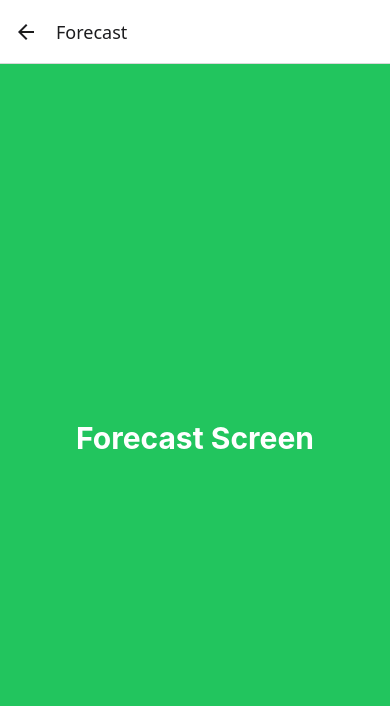
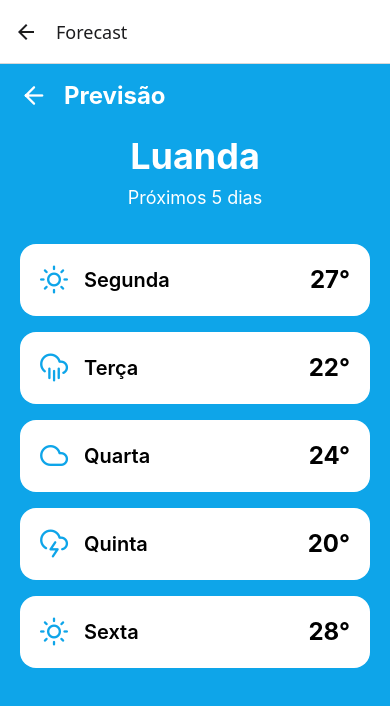
Before and after one commit to agregoo/weather-app, a React Native app: screen /Forecast in a window 390 px wide. Shown: the top 706 px of the page. Built offline with nearby package versions, Linux system fonts and the light colour scheme.

Commit message:
refactor: atualizada a tela ForecastScreen

```diff
--- a/src/navigation/AppNavigator.tsx
+++ b/src/navigation/AppNavigator.tsx
@@ -11,21 +11,11 @@ export default function AppNavigation() {
   return (
     <NavigationContainer>
       <Stack.Navigator>
+        <Stack.Screen name="Home" component={HomeScreen} />
 
-                <Stack.Screen
-                    name="Home"
-                    component={HomeScreen}
-                />
+        <Stack.Screen name="Details" component={DetailsScreen} />
 
-                <Stack.Screen
-                    name="Details"
-                    component={DetailsScreen}
-                />
-
-                <Stack.Screen
-                    name="Forecast"
-                    component={ForecastScreen}
-                />
+        <Stack.Screen name="Forecast" component={ForecastScreen} />
       </Stack.Navigator>
     </NavigationContainer>
   );
--- a/src/screens/DetailsScreen.tsx
+++ b/src/screens/DetailsScreen.tsx
@@ -6,113 +6,68 @@ export default function DetailsScreen({ navigation }: any) {
   return (
     <SafeAreaView className="flex-1 bg-sky-500">
       <View className="flex-1 px-6">
-
         <View className="flex-row items-center mt-4">
-
           <TouchableOpacity onPress={() => navigation.goBack()}>
-            <Ionicons
-              name="arrow-back"
-              size={28}
-              color="white"
-            />
+            <Ionicons name="arrow-back" size={28} color="white" />
           </TouchableOpacity>
 
           <Text className="text-white text-2xl font-bold ml-4">
             Voltar a Home
           </Text>
-
         </View>
 
+        <View className="items-center mt-10">
+          <Text className="text-sky-100 text-xl">Luanda</Text>
 
-        <View className="items-center mt-10">
+          <Feather name="sun" size={90} color="white" />
 
-          <Text className="text-sky-100 text-xl">
-            Luanda
-          </Text>
-
-          <Feather
-            name="sun"
-            size={90}
-            color="white"
-          />
-
-          <Text className="text-white text-6xl font-bold mt-4">
-            24°
-          </Text>
+          <Text className="text-white text-6xl font-bold mt-4">24°</Text>
 
           <Text className="text-sky-100 text-xl mt-2">
             Parcialmente Nublado
           </Text>
-
         </View>
 
+        <View className="bg-white rounded-3xl mt-10 p-6">
+          <View className="flex-row justify-between py-3">
+            <Text className="text-gray-500">Sensação térmica</Text>
 
-        <View className="bg-white rounded-3xl mt-10 p-6">
-
-          <View className="flex-row justify-between py-3">
-            <Text className="text-gray-500">
-              Sensação térmica
-            </Text>
-
-            <Text className="font-bold">
-              26°C
-            </Text>
+            <Text className="font-bold">26°C</Text>
           </View>
 
           <View className="flex-row justify-between py-3">
-            <Text className="text-gray-500">
-              Humidade
-            </Text>
+            <Text className="text-gray-500">Humidade</Text>
 
-            <Text className="font-bold">
-              82%
-            </Text>
+            <Text className="font-bold">82%</Text>
           </View>
 
           <View className="flex-row justify-between py-3">
-            <Text className="text-gray-500">
-              Vento
-            </Text>
+            <Text className="text-gray-500">Vento</Text>
 
-            <Text className="font-bold">
-              18 km/h
-            </Text>
+            <Text className="font-bold">18 km/h</Text>
           </View>
 
           <View className="flex-row justify-between py-3">
-            <Text className="text-gray-500">
-              Pressão
-            </Text>
+            <Text className="text-gray-500">Pressão</Text>
 
-            <Text className="font-bold">
-              1014 hPa
-            </Text>
+            <Text className="font-bold">1014 hPa</Text>
           </View>
 
           <View className="flex-row justify-between py-3">
-            <Text className="text-gray-500">
-              Visibilidade
-            </Text>
+            <Text className="text-gray-500">Visibilidade</Text>
 
-            <Text className="font-bold">
-              10 km
-            </Text>
+            <Text className="font-bold">10 km</Text>
           </View>
-
         </View>
-
 
         <TouchableOpacity
           onPress={() => navigation.navigate("Forecast")}
           className="bg-blue-900 rounded-2xl py-4 mt-8"
         >
-
           <Text className="text-center text-white text-lg font-bold">
             Ver previsão dos próximos dias
           </Text>
-
         </TouchableOpacity>
-
       </View>
     </SafeAreaView>
   );
--- a/src/screens/ForecastScreen.tsx
+++ b/src/screens/ForecastScreen.tsx
@@ -1,14 +1,73 @@
-import { View, Text, Pressable } from "react-native";
+import { SafeAreaView } from "react-native-safe-area-context";
+import { View, Text, FlatList, TouchableOpacity } from "react-native";
+import { Feather } from "@expo/vector-icons";
+
+const forecast = [
+  {
+    id: "1",
+    day: "Segunda",
+    temp: "27°",
+    icon: "sun",
+  },
+  {
+    id: "2",
+    day: "Terça",
+    temp: "22°",
+    icon: "cloud-rain",
+  },
+  {
+    id: "3",
+    day: "Quarta",
+    temp: "24°",
+    icon: "cloud",
+  },
+  {
+    id: "4",
+    day: "Quinta",
+    temp: "20°",
+    icon: "cloud-lightning",
+  },
+  {
+    id: "5",
+    day: "Sexta",
+    temp: "28°",
+    icon: "sun",
+  },
+];
 
 export default function ForecastScreen({ navigation }: any) {
   return (
-    <View className="flex-1 justify-center items-center bg-green-500">
+    <SafeAreaView className="flex-1 bg-sky-500">
+      <View className="flex-row items-center px-5 py-4">
+        <TouchableOpacity onPress={() => navigation.goBack()}>
+          <Feather name="arrow-left" size={28} color="white" />
+        </TouchableOpacity>
 
-      <Text className="text-3xl text-white font-bold mb-8">
-        Forecast Screen
-      </Text>
+        <Text className="text-white text-2xl font-bold ml-4">Previsão</Text>
+      </View>
 
+      <View className="items-center mt-2">
+        <Text className="text-white text-4xl font-bold">Luanda</Text>
 
-    </View>
+        <Text className="text-white text-lg mt-2">Próximos 5 dias</Text>
+      </View>
+
+      <FlatList
+        data={forecast}
+        keyExtractor={(item) => item.id}
+        className="mt-8 px-5"
+        renderItem={({ item }) => (
+          <View className="bg-white rounded-2xl p-5 mb-4 flex-row justify-between items-center">
+            <View className="flex-row items-center">
+              <Feather name={item.icon as any} size={28} color="#0EA5E9" />
+
+              <Text className="text-xl ml-4 font-semibold">{item.day}</Text>
+            </View>
+
+            <Text className="text-2xl font-bold">{item.temp}</Text>
+          </View>
+        )}
+      />
+    </SafeAreaView>
   );
 }
```
Lines whose indentation alone changed are shown as unchanged.
